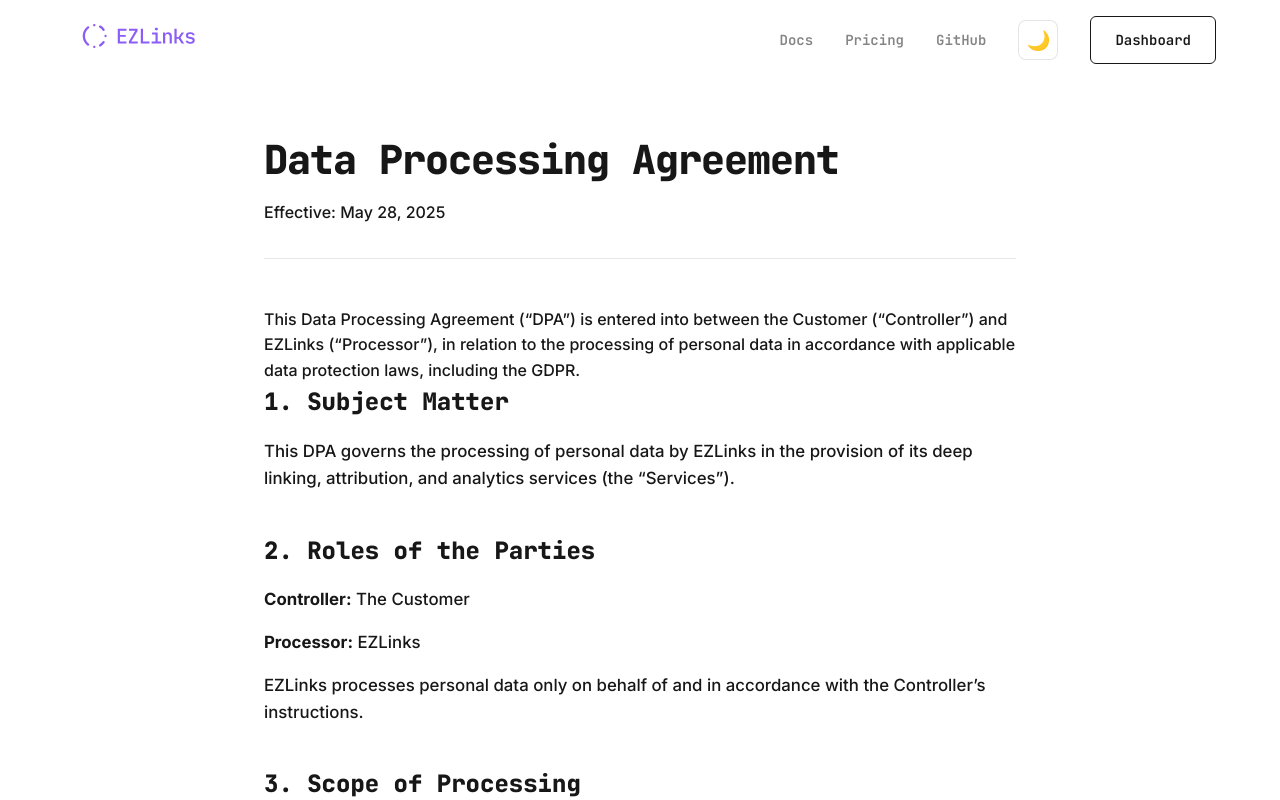
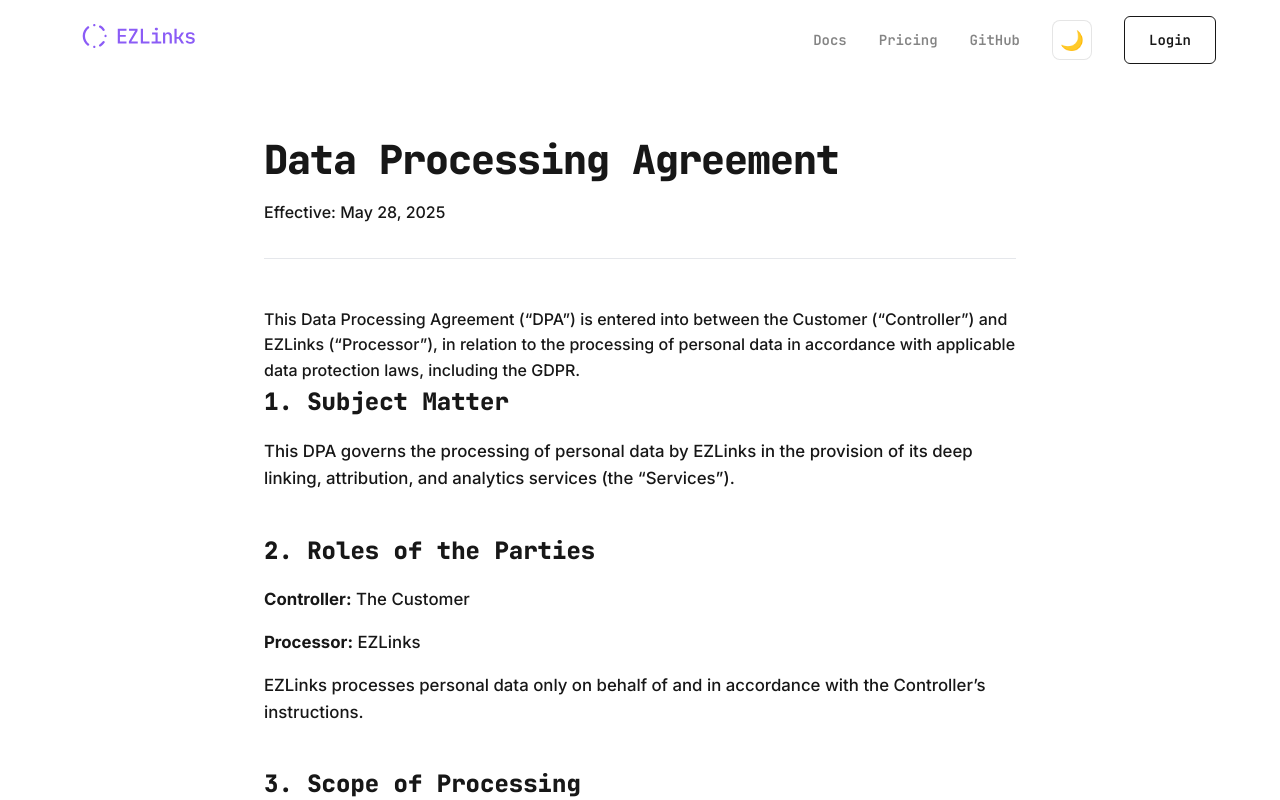
Before and after one commit to GetEZLinks/ezlinks-marketing, a Next.js app: page /dpa in a window 1280 px wide. Shown: the top 800 px of the page. Built offline with nearby package versions, Linux system fonts and the light colour scheme.

Commit message:
Connected dashboard to home page.

```diff
--- a/src/components/Header/Header.tsx
+++ b/src/components/Header/Header.tsx
@@ -33,7 +33,7 @@ export default function Header() {
             <a href="pricing">Pricing</a>
             <a href="#github">GitHub</a>
             <ThemeToggle />
-            <a href="#dashboard" className="btn secondary">Dashboard</a>
+            <Link href="https://dash.getezlinks.io" className="btn secondary">Login</Link>
           </div>
         </nav>
       </div>
```
